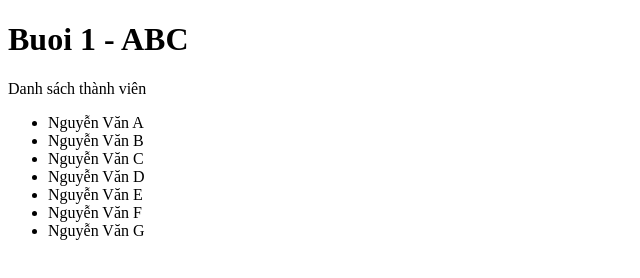
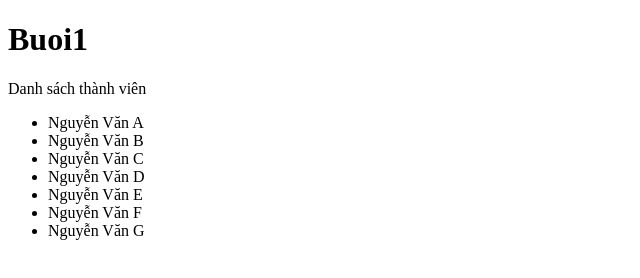
Before and after one commit to NguyenDucTruyen/FirstWeb, a plain HTML site: page index.html in a window 1280 px wide. Shown: the whole page, without its empty margins (0-640 px from the left). Drawn offline with Linux system fonts and the light colour scheme.

Commit message:
update buoi1

```diff
--- a/index.html
+++ b/index.html
@@ -6,7 +6,7 @@
     <title>Document</title>
 </head>
 <body>
-    <h1>Buoi 1 - ABC</h1>
+    <h1>Buoi1</h1>
     <p>Danh sách thành viên</p>
     <ul>
         <li>Nguyễn Văn A</li>
```
